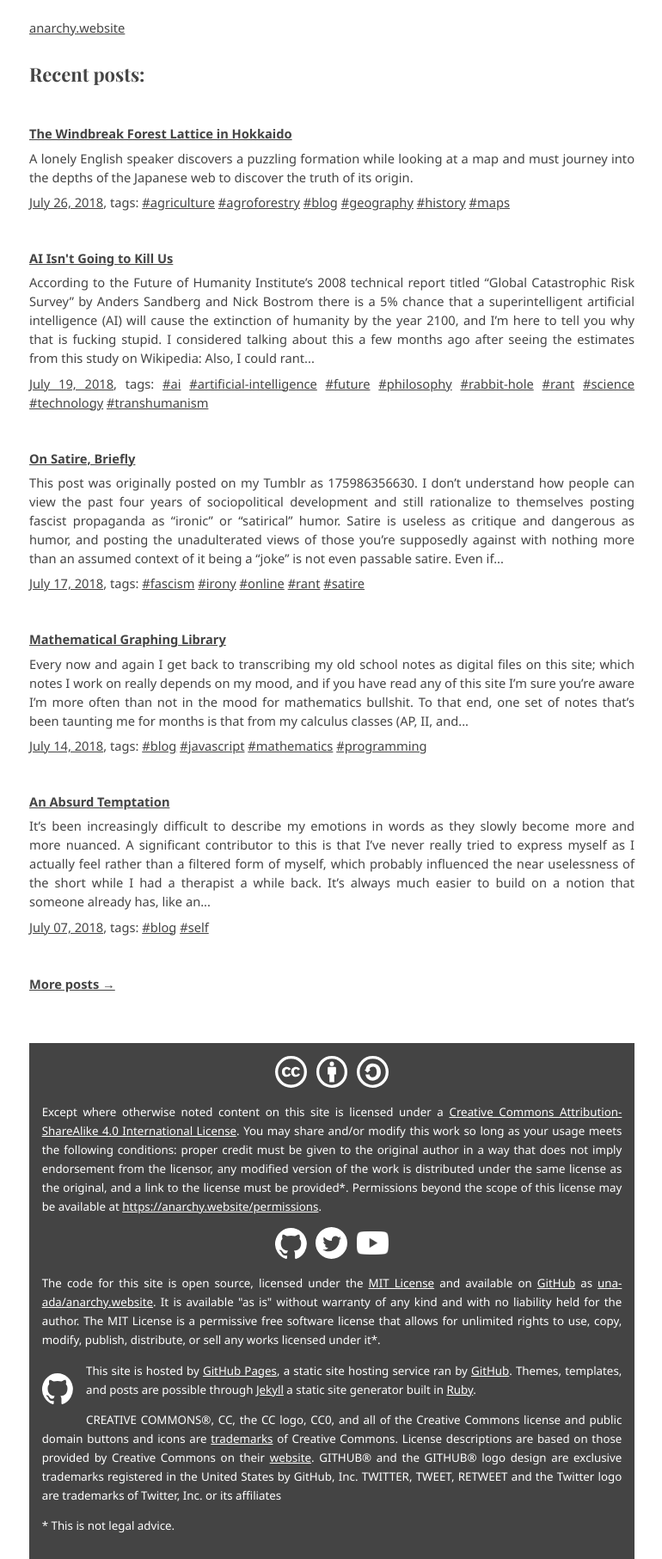
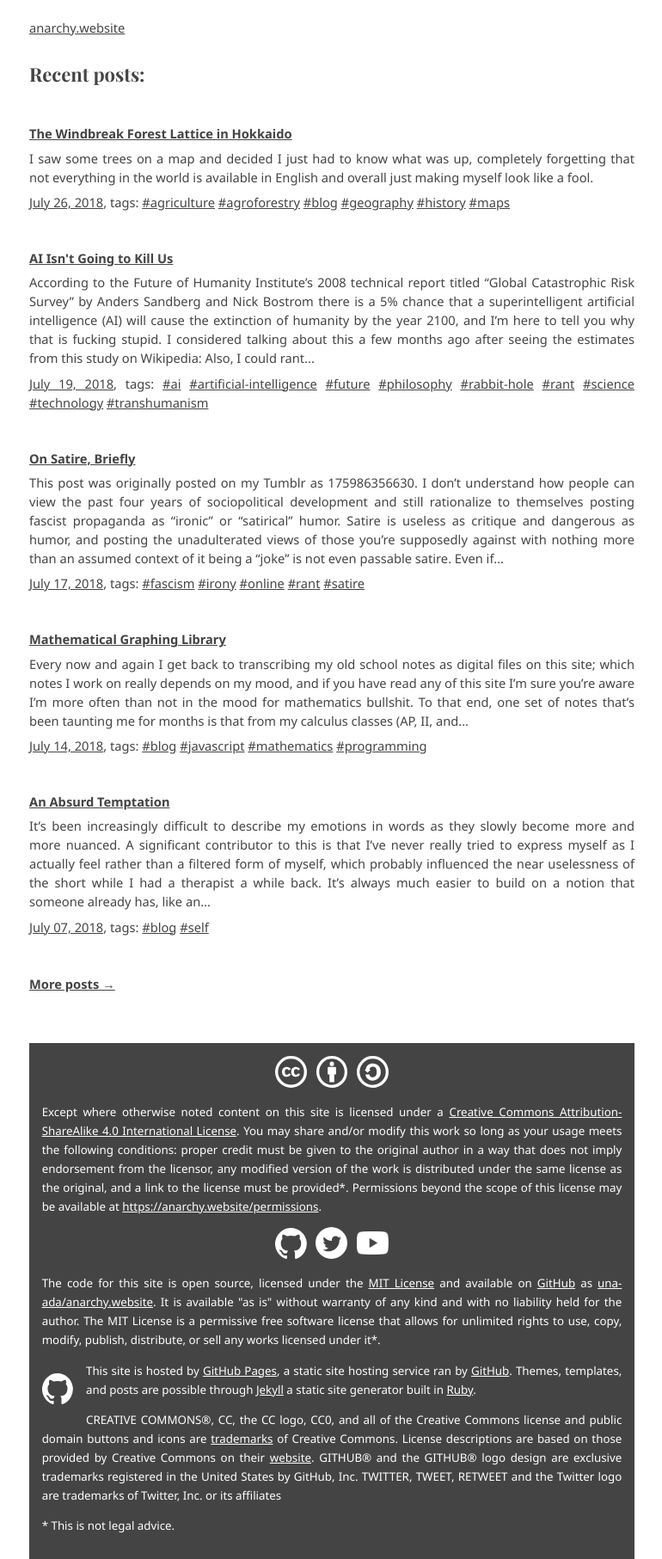
Before and after one commit to una-ada/anarchy.website, a Jekyll site: the page built from index.md, in a window 1280 px wide. Shown: the whole page at 86% size, without its empty margins (254-1024 px from the left). Built offline with Jekyll 4.4.1, drawn with Linux system fonts in a browser that asks for light colours; some web fonts are replaced.

Commit message:
Rewrote description.

```diff
--- a/_posts/2018-07-26-windbreak-lattice.md
+++ b/_posts/2018-07-26-windbreak-lattice.md
@@ -1,9 +1,9 @@
 ---
 author: trewbot
 description: >
-    A lonely English speaker discovers a puzzling formation while looking at a
-    map and must journey into the depths of the Japanese web to discover the
-    truth of its origin.
+    I saw some trees on a map and decided I just had to know what was up,
+    completely forgetting that not everything in the world is available in
+    English and overall just making myself look like a fool.
 layout: post
 license: BY-SA
 tags: maps blog history agroforestry agriculture geography
```
